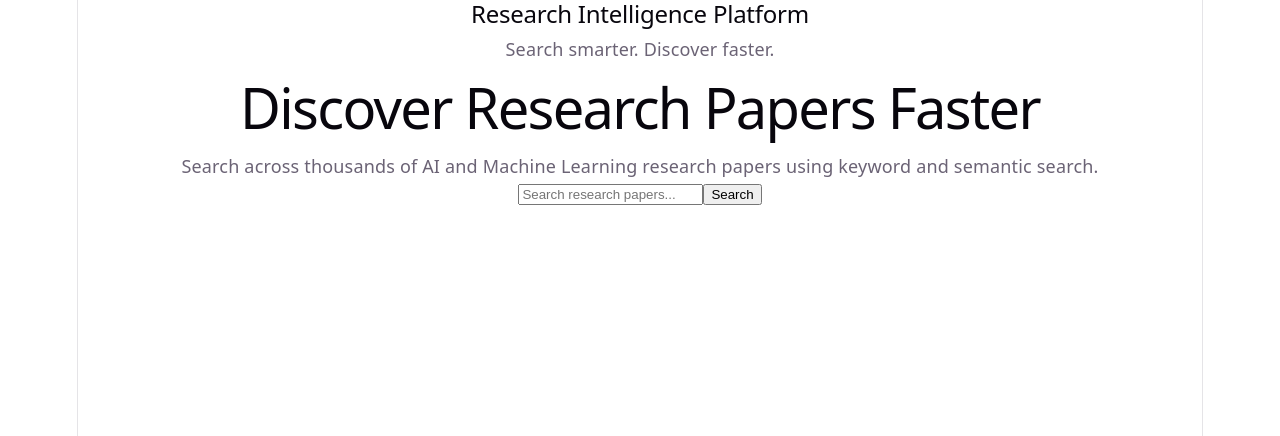
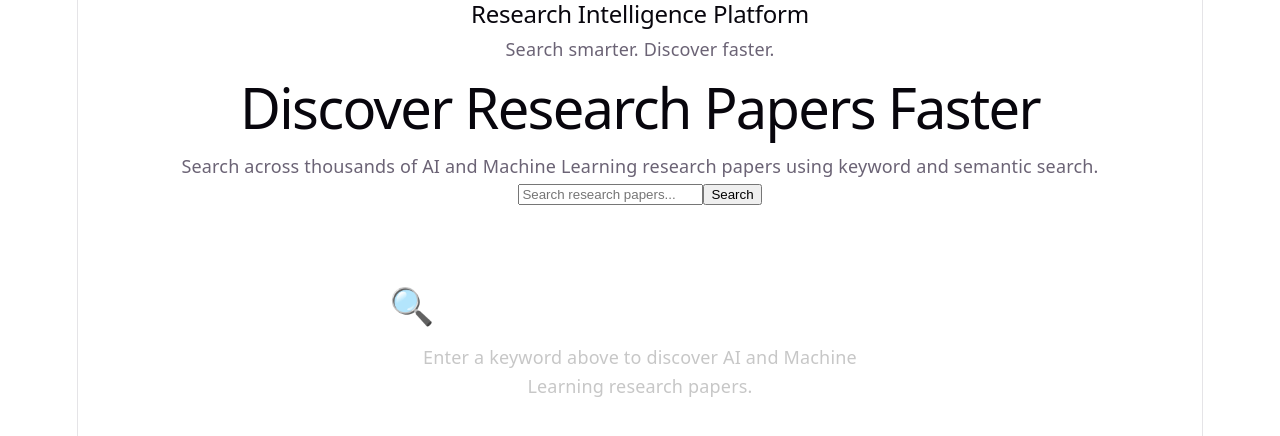
Before and after one commit to rhea3006/research-intelligence-platform, a React (Vite) app in the folder frontend/: page / in a window 1280 px wide. Shown: the top 436 px of the page. Built offline with nearby package versions, Linux system fonts and the light colour scheme.

Commit message:
Handle empty search results without crashing

```diff
--- a/frontend/src/App.css
+++ b/frontend/src/App.css
@@ -182,3 +182,59 @@
     border-right-color: var(--border);
   }
 }
+
+.results {
+    width: 90%;
+    max-width: 1200px;
+
+    margin: 40px auto;
+
+    display: grid;
+
+    grid-template-columns: repeat(2, 1fr);
+
+    gap: 24px;
+}
+
+.empty-state {
+    text-align: center;
+
+    padding: 80px 20px;
+
+    color: #c7c7c7;
+}
+
+.empty-state h2 {
+    color: white;
+
+    margin-bottom: 16px;
+
+    font-size: 2rem;
+}
+
+.empty-state p {
+    max-width: 500px;
+
+    margin: auto;
+
+    line-height: 1.6;
+}
+
+.results-heading {
+    width: 90%;
+    max-width: 1200px;
+
+    margin: 30px auto 20px;
+
+    color: white;
+}
+
+main {
+    padding-bottom: 60px;
+}
+
+@media (max-width: 768px) {
+    .results {
+        grid-template-columns: 1fr;
+    }
+}
--- a/frontend/src/App.tsx
+++ b/frontend/src/App.tsx
@@ -4,26 +4,25 @@ import Navbar from "./components/Navbar";
 import HeroSection from "./components/HeroSection";
 import SearchBar from "./components/SearchBar";
 import { searchPapers } from "./services/api";
-
-interface Paper {
-  arxiv_id: string;
-  title: string;
-  authors: string;
-  published_date: string;
-  relevance_score: number;
-}
+import type { Paper } from "./types/paper";
+import PaperCard from "./components/PaperCard";
 
 function App() {
   const [query, setQuery] = useState("");
   const [papers, setPapers] = useState<Paper[]>([]);
+  const [loading, setLoading] = useState(false);
+  const [hasSearched, setHasSearched] = useState(false);
+
   const handleSearch = async () => {
+    setHasSearched(true);
+    setLoading(true);
     try {
       const results = await searchPapers(query);
       setPapers(results);
-      console.log(results);
-
     } catch (error) {
       console.error(error);
+    } finally {
+      setLoading(false);
     }
   };
   return (
@@ -36,20 +35,41 @@ function App() {
         <HeroSection />
         <SearchBar query={query} setQuery={setQuery} onSearch={handleSearch}
         />
-        <div className="results">
-          {papers.map((paper) => (
-            <div className="paper-card" key={paper.arxiv_id}>
-              <h3>{paper.title}</h3>
-                  <p>
-                      <strong>Authors:</strong> {paper.authors}
-                  </p>
-                  <p>
-                      <strong>Published:</strong> {paper.published_date}
-                  </p>
-              <hr />
-            </div>
-          ))}
-         </div>
+        {loading ? (
+          <div className="empty-state">
+              <h2>🔄 Searching papers...</h2>
+              <p>Please wait while we fetch the latest research papers.</p>
+          </div>
+      ) : !hasSearched ? (
+          <div className="empty-state">
+              <h2>🔍 Search for research papers</h2>
+              <p>
+                  Enter a keyword above to discover AI and Machine Learning
+                  research papers.
+              </p>
+          </div>
+      ) : papers.length === 0 ? (
+          <div className="empty-state">
+              <h2>😔 No papers found</h2>
+              <p>
+                  Try another keyword or broaden your search.
+              </p>
+          </div>
+      ) : (
+          <>
+              <h2 className="results-heading">
+                  Showing {papers.length} papers
+              </h2>
+              <div className="results">
+                  {papers.map((paper) => (
+                      <PaperCard
+                          key={paper.arxiv_id}
+                          paper={paper}
+                      />
+                  ))}
+              </div>
+          </>
+        )}
       </main>
     </>
   );
--- /dev/null
+++ b/frontend/src/components/PaperCard.css
@@ -0,0 +1,66 @@
+.paper-card {
+    background-color: #24262d;
+    border: 1px solid #3a3d45;
+    border-radius: 12px;
+
+    padding: 20px;
+    margin-bottom: 20px;
+
+    transition: all 0.25s ease;
+
+    height: 100%
+}
+
+.paper-card:hover {
+    transform: translateY(-4px);
+
+    border-color: #4f8cff;
+
+    box-shadow: 0 8px 20px rgba(0,0,0,0.25);
+}
+
+.paper-card h3 {
+    margin-top: 0;
+
+    margin-bottom: 18px;
+
+    color: white;
+
+    font-size: 1.25rem;
+
+    line-height: 1.4;
+
+    min-height: 70px;
+}
+
+.paper-card p {
+    color: #c7c7c7;
+
+    margin: 8px 0;
+
+    line-height: 1.5;
+}
+
+.view-btn {
+    margin-top: 18px;
+
+    background: #4f8cff;
+
+    color: white;
+
+    border: none;
+
+    padding: 10px 18px;
+
+    border-radius: 8px;
+
+    cursor: pointer;
+
+    font-size: 0.95rem;
+
+    transition: 0.25s;
+}
+
+.view-btn:hover {
+    background: #2f6fe5;
+}
--- /dev/null
+++ b/frontend/src/components/PaperCard.tsx
@@ -0,0 +1,22 @@
+import "./PaperCard.css";
+import type { Paper } from "../types/paper";
+
+type PaperCardProps = {
+  paper: Paper;
+};
+
+function PaperCard({ paper }: PaperCardProps) {
+  return (
+    <div className="paper-card">
+      <h3>{paper.title}</h3>
+        <p>👤 <strong>Authors:</strong> {paper.authors}</p>
+        <p>📅 <strong>Published:</strong> {paper.published_date}</p>
+        <p>⭐ <strong>Relevance:</strong> {paper.relevance_score}</p>
+        <button className="view-btn">
+            View Paper →
+        </button>
+    </div>
+  );
+}
+
+export default PaperCard;
--- /dev/null
+++ b/frontend/src/types/paper.ts
@@ -0,0 +1,7 @@
+export interface Paper {
+  arxiv_id: string;
+  title: string;
+  authors: string;
+  published_date: string;
+  relevance_score: number;
+}
```
Also changed, not shown: 1 other file (tests, documents, lock files or other folders).
